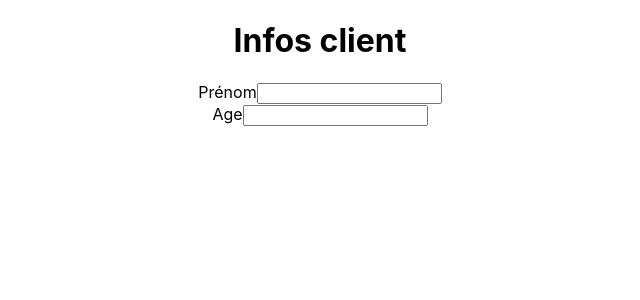
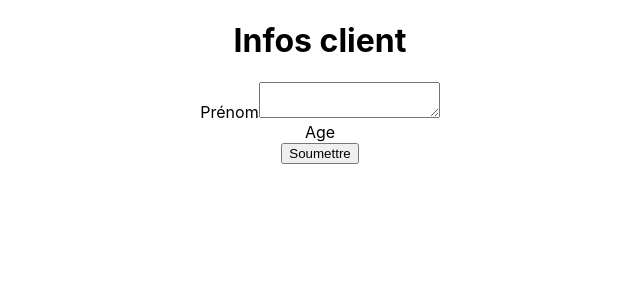
Before and after one commit to PierreTembremande/generateurformulaire, a React (Create React App) app: page /form in a window 1280 px wide. Shown: the top 300 px of the page, without its empty margins (320-960 px from the left). Built offline with nearby package versions, Linux system fonts and the light colour scheme.

Commit message:
Visibilite des champs operationnel

```diff
--- a/src/routes/Formulaire.js
+++ b/src/routes/Formulaire.js
@@ -1,6 +1,7 @@
 import React, { useState } from "react";
+let recup = [];
 
-export default function creationFormulaire(information) {
+export default function CreationFormulaire(information) {
 
     information = [{
         "id": "customer",
@@ -10,7 +11,8 @@ export default function creationFormulaire(information) {
                 "id": "firstname",
                 "required": true,
                 "label": "Prénom",
-                "type": "text"
+                "type": "textarea",
+                "visibility": null
             },
             {
                 "id": "age",
@@ -22,20 +24,111 @@ export default function creationFormulaire(information) {
         ]
     }];
 
+    function gestionChamp(donnee) {
+        let contientChamp = [];
+
+        if (donnee.type == "text" || donnee.type == "number" || donnee.type == "radio" || donnee == "checkbox") {
+            contientChamp.push(<input hidden={visible(donnee.visibility, donnee.id)} key={"input" & donnee.id} id={donnee.id} type={donnee.type} required={false} onChange={({ target: { value, id } }) => { visible2(value, id) }} ></input>);
+        }
+
+        if (donnee.type == "selected") {
+
+        }
+
+        if (donnee.type == "textarea") {
+            contientChamp.push(<textarea hidden={visible(donnee.visibility, donnee.id)} id={donnee.id} type={donnee.type} required={false} onChange={({ target: { value, id } }) => { visible2(value, id) }} />);
+        }
+
+        return contientChamp;
+    }
+
+    function visible(visibility, id) {
+
+        if (visibility === null) {
+            return
+        }
+
+        recup.push(visibility + "/" + id)
+        let v = true
+        return v
+
+    }
+
+    function visible2(valeur, id) {
+        let verif;
+        for (let i = 0; i < recup.length; i++) {
+            let sansId = recup[i].split("/");
+            if (sansId[i].includes("=") && !sansId[i].includes("!")) {
+                verif = id + "=" + valeur;
+                if (String(sansId[i]) === String(verif)) {
+                    document.getElementById(sansId[i + 1]).hidden = false;
+                    break;
+                } else {
+                    document.getElementById(sansId[i + 1]).hidden = true;
+                }
+            } else if (sansId[i].includes("!=")) {
+                verif = id + "!=" + valeur;
+                for (let i = 0; i < recup.length; i++) {
+                    let sansId = recup[i].split("/");
+                    if (String(sansId[i]) !== String(verif)) {
+                        document.getElementById(sansId[i + 1]).hidden = false;
+                        break;
+                    } else {
+                        document.getElementById(sansId[i + 1]).hidden = true;
+                    }
+                }
+            } else if (sansId[i].includes("<")) {
+                verif = id + "<" + valeur;
+                for (let i = 0; i < recup.length; i++) {
+                    let sansId = recup[i].split("/");
+                    if (String(sansId[i]) < String(verif)) {
+                        document.getElementById(sansId[i + 1]).hidden = false;
+                        break;
+                    } else {
+                        document.getElementById(sansId[i + 1]).hidden = true;
+                    }
+                }
+            } else if (sansId[i].includes(">")) {
+                verif = id + ">" + valeur;
+                for (let i = 0; i < recup.length; i++) {
+                    let sansId = recup[i].split("/");
+                    if (String(sansId[i]) > String(verif)) {
+                        document.getElementById(sansId[i + 1]).hidden = false;
+                        break;
+                    } else {
+                        document.getElementById(sansId[i + 1]).hidden = true;
+                    }
+                }
+            }
+        }
+
+    }
+
+
     return (
         <>
-            {information.map((donne, i) => (
-                <div key={i}>
-                    <h1 id={donne.id}>{donne.title}</h1>
-                    {donne.inputs.map((entree, j) => (
-                        <div key={j}>
-                            <label key={"label" + i}>{entree.label}</label>
-                            <input key={"input" + i} id={entree.id} type={entree.type} required={entree.required} visibility={entree.visibility}></input>
+            {information.length ?
+                (
+
+                    information.map((donnee, i) => (
+                        <div key={i}>
+                            <div>
+                                <h1 id={donnee.id}>{donnee.title}</h1>
+                                {donnee.inputs.map((entree, j) => (
+                                    <div key={j}>
+                                        <label key={"label" + i}>{entree.label}</label>
+                                        {gestionChamp(entree)}
+                                        {/* <input hidden={visible(entree.visibility, entree.id)} key={"input" + i} id={entree.id} type={entree.type} required={false} onChange={({ target: { value, id } }) => { visible2(value, id) }} ></input> */}
+                                    </div>
+                                ))}
+                            </div>
+                            <button> Soumettre</button>
                         </div>
-                    ))}
-                </div>
-            ))}
 
+                    ))
+
+                ) : (<p>loading...</p>)
+            }
 
         </>
     );
```
